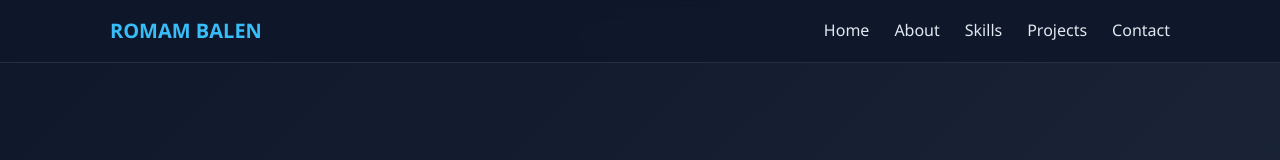
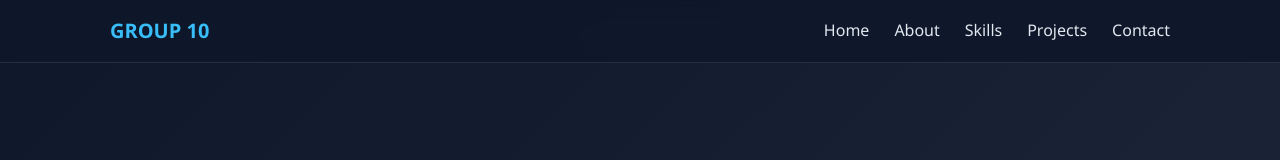
Before and after one commit to Itsbalenreigns/final_pro, a plain HTML site: page index.html in a window 1280 px wide. Shown: the top 160 px of the page. Drawn offline with Linux system fonts and the light colour scheme.

Commit message:
new update changed logo name |by ROMAM Balen

```diff
--- a/index.html
+++ b/index.html
@@ -19,7 +19,7 @@
 </style>
 <header>
     <div class="container">
-        <h2 class="logo">ROMAM BALEN</h2>
+        <h2 class="logo">GROUP 10</h2>
 
         <nav>
             <ul>
```
